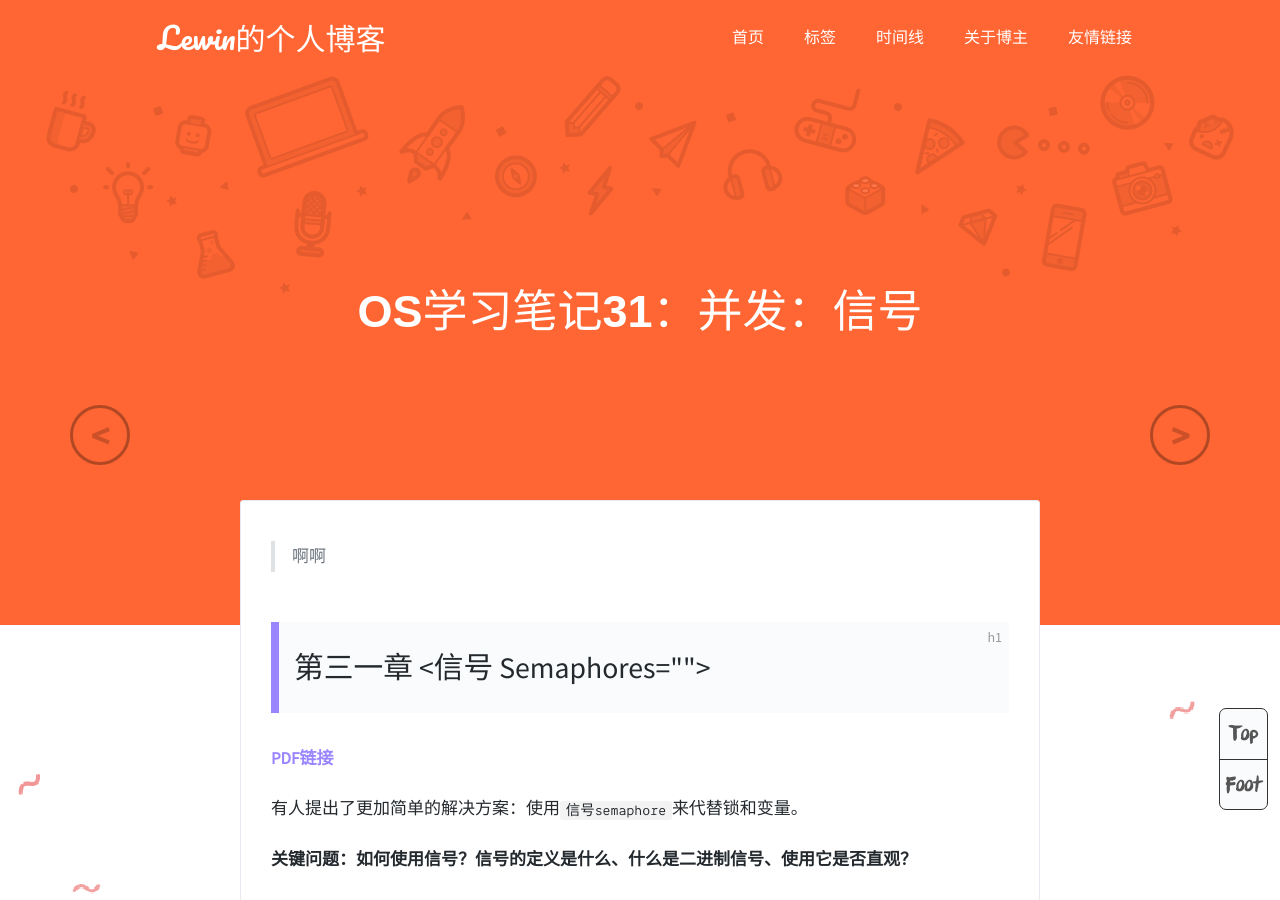
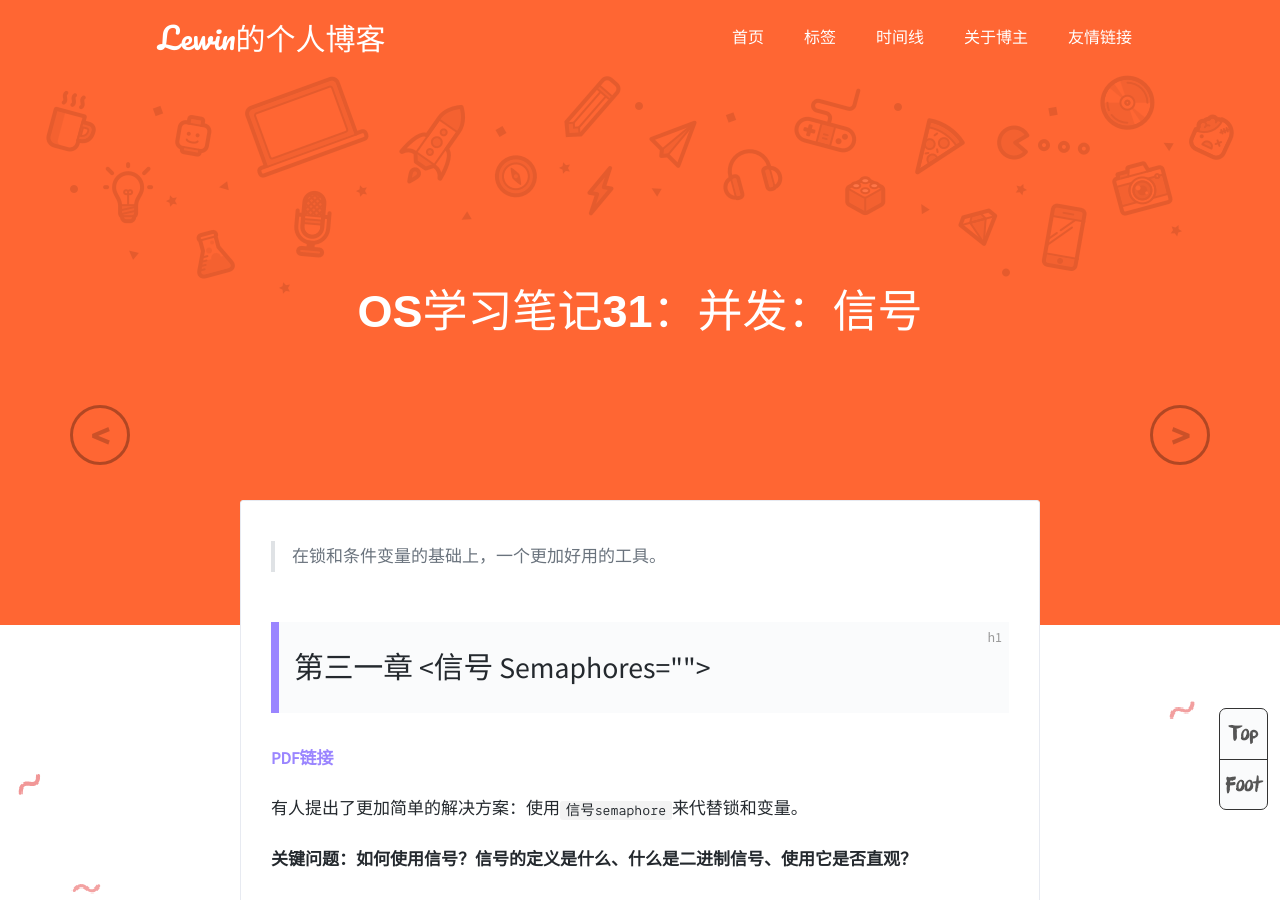
Before and after one commit to Saodd/Saodd.github.io.backup-Jun2020, a Jekyll site: the page built from _posts/2019-08-27-OS学习笔记31.MD, in a window 1280 px wide and 900 px high. Built offline with Jekyll 4.4.1, drawn with Linux system fonts in a browser that asks for light colours; comment, search, counter and statistics services are not loaded.

Commit message:
fix typo

```diff
--- a/_posts/2019-08-27-OS学习笔记31.MD
+++ b/_posts/2019-08-27-OS学习笔记31.MD
@@ -6,7 +6,7 @@ tags: OS
 color: rgb(255,102,51)
 ---
 
-> 啊啊
+> 在锁和条件变量的基础上，一个更加好用的工具。
 
 # 第三一章 <信号 Semaphores>
 
```
Also changed, not shown: _posts/2019-08-27-在Linux中挂载windows共享硬盘.MD (+1 -1 lines).
